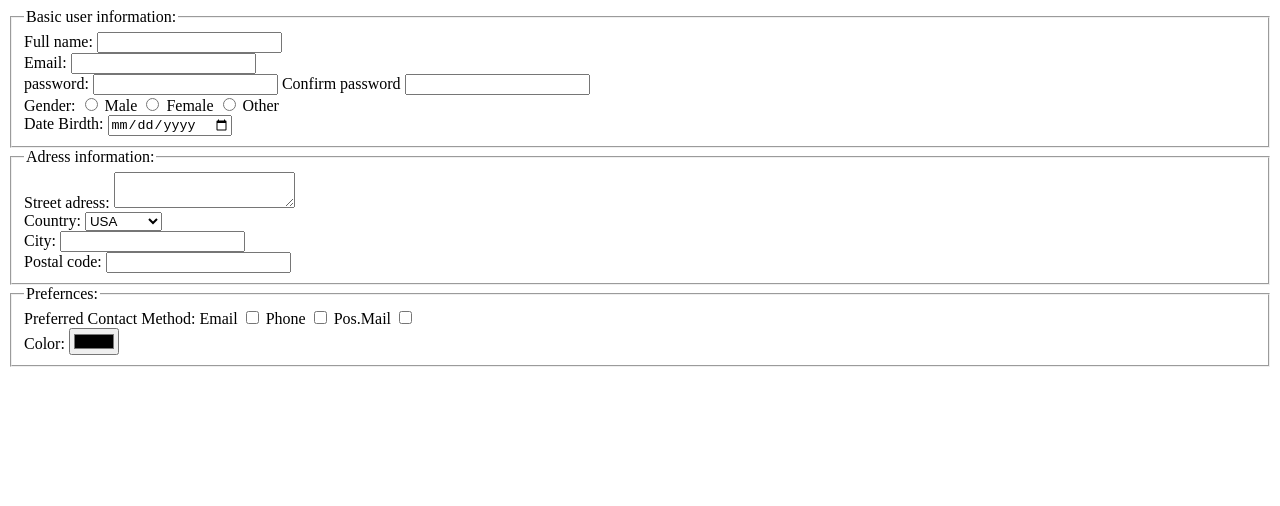
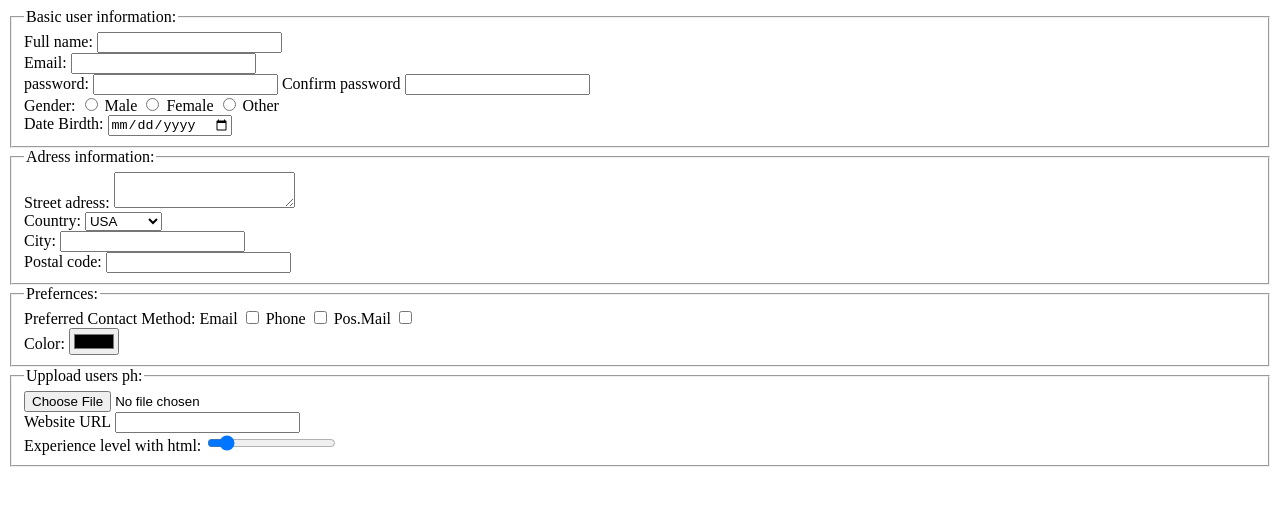
Before and after one commit to airan1/Tekwill_FE1, a plain HTML site: page type.html in a window 1280 px wide. Drawn offline with Linux system fonts and the light colour scheme.

Commit message:
Uploadd photo commit

```diff
--- a/type.html
+++ b/type.html
@@ -58,6 +58,15 @@
             </br><label for="color">Color:</label>
                 <input type="color">
             </fieldset>
+            <fieldset>
+                <legend>Uppload users ph:</legend>
+                <input type="file">
+            </br><label for="Url">Website URL</label>
+                <input type="url">
+            </br><label for="range">Experience level with html:</label>
+                <input type="range" min="0(noob)" max="10(expert)" value="10">
+
+            </fieldset>
     </form>
 </body>
 </html>
```
